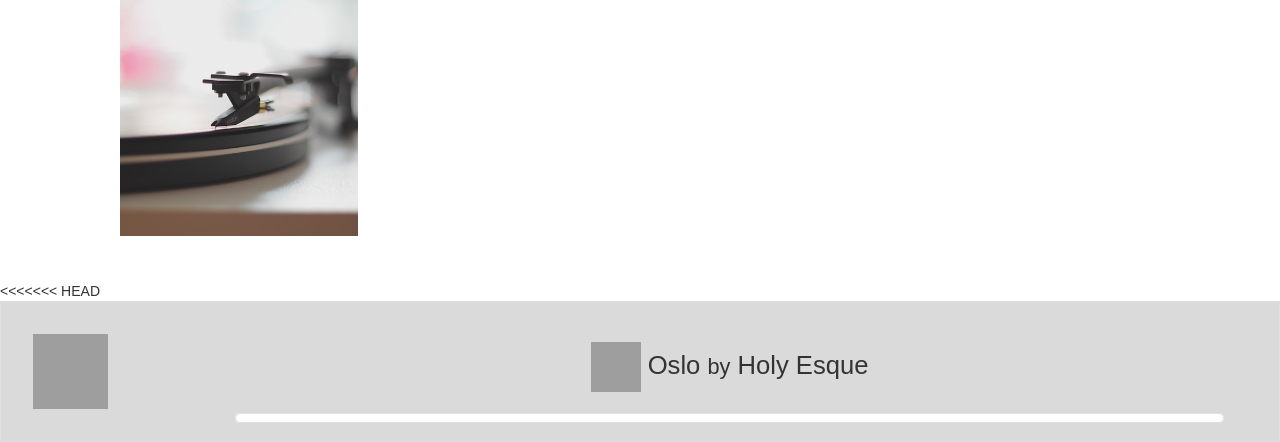
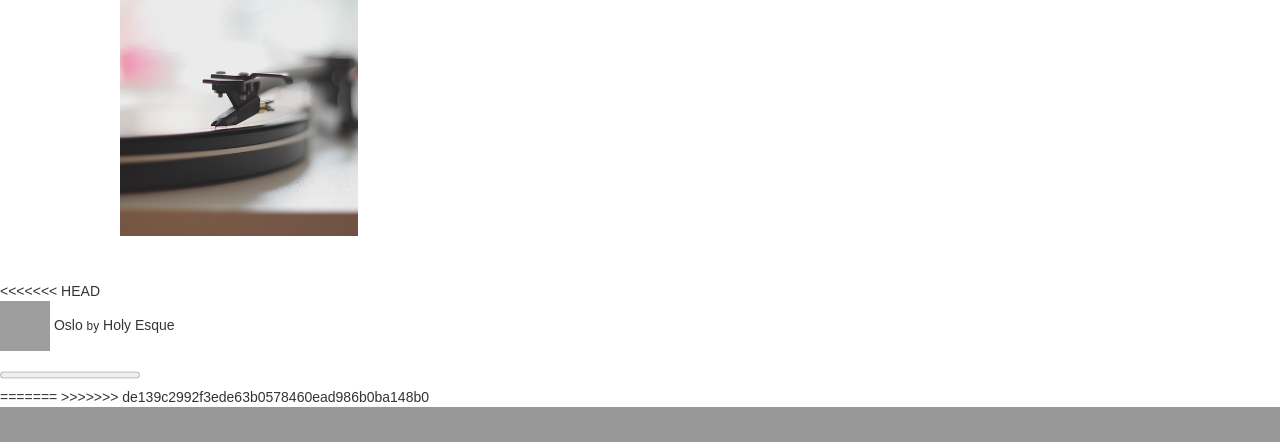
Before and after one commit to aabaou/Rzik, a PHP site: page / in a window 1280 px wide. Shown: the part 1129-1571 px from the top of the page. After the commit the page ends 1536 px from the top, so only its background shows below. Run offline with PHP 8.4, Linux system fonts and the light colour scheme; some web fonts are replaced; grey boxes are pictures that could not be loaded.

Commit message:
merge
merge

```diff
--- a/assets/parts/footer.php
+++ b/assets/parts/footer.php
@@ -1,4 +1,3 @@
-	<link rel="stylesheet" type="text/css" href="./assets/css/player.css">
 	<footer class="footer">
 
 <<<<<<< HEAD
@@ -23,6 +22,9 @@
       	<small style="float: right; position: relative; right: 20px;" class="end-time"></small>
 
     </div>
+=======
+
+>>>>>>> de139c2992f3ede63b0578460ead986b0ba148b0
 
     </footer>
 
```
